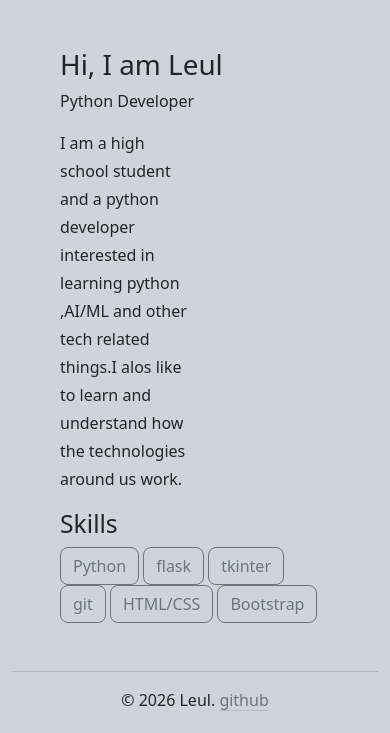
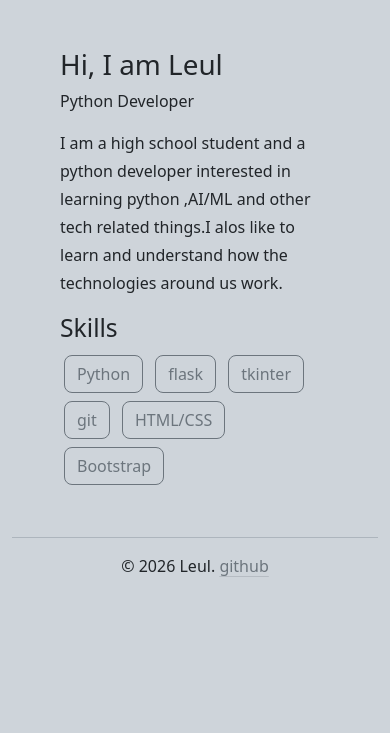
Before and after one commit to leulleul125/portfolio, a Flask app: page / in a window 390 px wide. Shown: the part 56-789 px from the top of the page. Run offline with Flask 3, Linux system fonts and the light colour scheme.

Commit message:
some changes

```diff
--- a/templates/index.html
+++ b/templates/index.html
@@ -5,10 +5,14 @@
     <section class="px-5 py-5">
         <h1>Hi, I am {{student.name}}</h1>
         <p>{{student.role}}</p>
-        <p style="line-height: 28px; max-width: 50%;">{{student.bio}}</p>
+        <div class="row">
+            <div class="col-12 col-md-6">
+                <p style="line-height: 28px;">{{student.bio}}</p>
+            </div>
+        </div>
         <h2>Skills</h2>
         {% for skill in student.skill %}
-            <span class="btn btn-outline-secondary btn-md rounded-3">{{skill}}</span>
+            <span class="btn btn-outline-secondary btn-md rounded-3 m-1">{{skill}}</span>
         {% endfor %}
     </section>
 </div>
```
